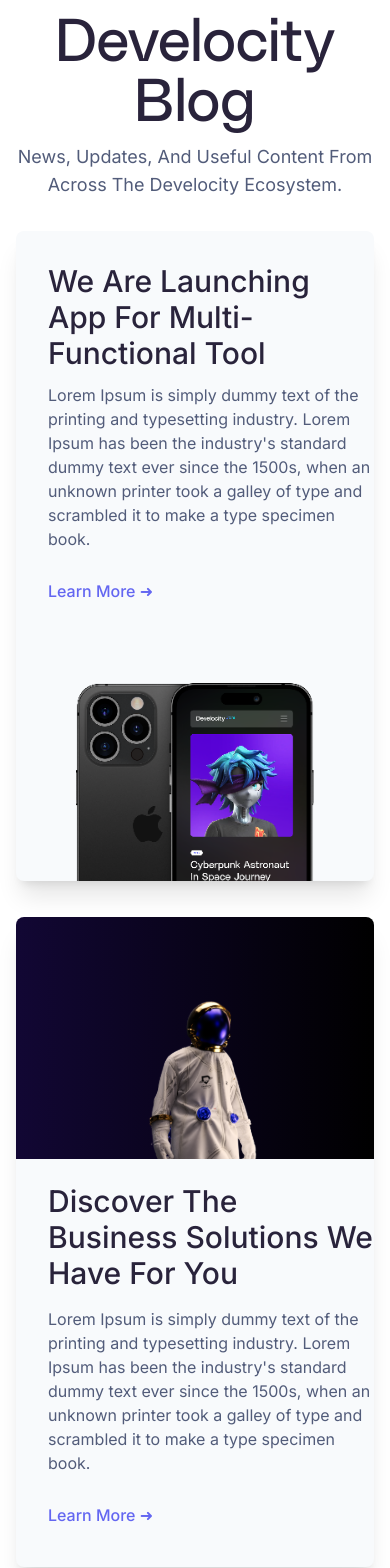
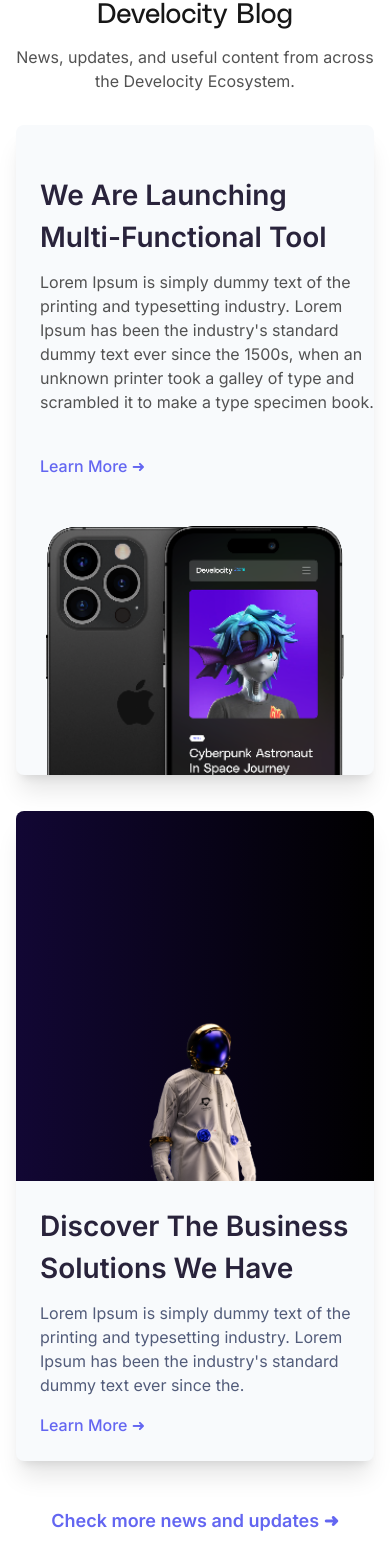
Before and after one commit to moussa32/develocity-finance, a React (Vite) app: page / in a window 390 px wide. Shown: the part 9659-11227 px from the top of the page. Built offline with nearby package versions, Linux system fonts and the light colour scheme.

Commit message:
edit blog in mobile screen

```diff
--- a/src/modules/Homepage/Blog.jsx
+++ b/src/modules/Homepage/Blog.jsx
@@ -4,23 +4,23 @@ import { Link } from "react-router-dom";
 
 function Blog() {
   return (
-    <div className="text-center my-32">
-      <div className=" container mx-auto">
-        <h3 className="font-PolySans text-6xl  text-[#29233B]">
+    <div className="text-center mt-28 mb-[59px] md:mt-32 md:mb-32">
+      <div className="container mx-auto">
+        <h3 className="font-PolySans text-[28px] text-[#171717] md:text-6xl  md:text-[#29233B]">
           Develocity Blog
         </h3>
-        <p className="text-lg mt-4 capitalize text-[#525C7A]">
+        <p className="text-base text-[#525252] md:text-lg mt-3 md:mt-4 md:capitalize md:text-[#525C7A]">
           News, updates, and useful content from across the Develocity
           Ecosystem.
         </p>
         <div className="flex justify-center items-center">
           <div className=" mt-8 gap-9 grid grid-cols-1 lg:grid-cols-2">
             <div className="shadow-xl bg-slate-50 flex flex-col justify-center rounded-lg overflow-hidden h-[650px] max-w-[488px]">
-              <div className="text-left ml-8 mt-8 flex flex-col">
-                <h3 className="font-sans text-3xl font-medium capitalize text-[#29233B]">
-                  We are launching App for Multi-functional Tool
+              <div className="text-left ml-4 md:ml-8 mt-8 flex flex-col">
+                <h3 className="font-sans text-[28px] font-semibold px-2 md:px-0 md:text-3xl md:font-medium capitalize text-[#29233B]">
+                  We are launching <span className="hidden md:inline-block">App for</span> Multi-functional Tool
                 </h3>
-                <p className="text-base mt-3 text-[#525C7A]">
+                <p className="text-base mt-3 pl-2 md:pl-0 text-[#525252] md:text-[#525C7A]">
                   Lorem Ipsum is simply dummy text of the printing and
                   typesetting industry. Lorem Ipsum has been the industry's
                   standard dummy text ever since the 1500s, when an unknown
@@ -29,40 +29,40 @@ function Blog() {
                 </p>
                 <Link
                   to={"blog"}
-                  className="mt-7 font-medium flex gap-2 text-indigo-500"
+                  className="mt-10 md:mt-7 pl-2 md:pl-0 font-medium flex gap-2 text-indigo-500"
                 >
                   Learn More &#10140;
                 </Link>
               </div>
-              <div className="flex justify-center h-[700px]">
-                <div className="relative w-4/6">
-                  <div className="absolute top-20 md:top-6 w-full">
+              <div className="flex justify-center h-[280px] md:h-[700px]">
+                <div className="relative w-5/6 md:w-4/6">
+                  <div className="absolute top-12 md:top-6 w-full">
                     <img className="w-full" src={phoneImage} />
                   </div>
                 </div>
               </div>
             </div>
 
-            <div className="shadow-xl bg-slate-50	 flex flex-col pb-10 rounded-lg h-[650px] max-w-[488px]">
+            <div className="shadow-xl bg-slate-50	 flex flex-col pb-6 md:pb-10 rounded-lg h-[650px] max-w-[488px]">
               <div className="realtive flex justify-center bg-gradient-to-r from-[#120734] to-[#000000] rounded-t-lg h-[382px]">
                 <div className="absolute self-end ">
                   <img className="w-10/12" src={manImage} />
                 </div>
               </div>
-              <div className="text-left max-w-[424px] ml-8 mt-3 flex flex-col ">
-                <h3 className="font-sans text-3xl mt-3 font-medium capitalize  text-[#29233B]">
-                  Discover the Business Solutions we have for you
+              <div className="text-left max-w-[424px] ml-4 md:ml-8 mt-3 flex flex-col ">
+                <h3 className="font-sans text-[28px] font-semibold md:text-3xl mt-3 pl-2 md:pl-0 md:font-medium capitalize  text-[#29233B]">
+                  Discover the Business Solutions we have <span className="hidden md:inline-block">for you</span>
                 </h3>
-                <p className="text-base mt-4  text-[#525C7A]">
+                <p className="text-base mt-3 md:mt-4 pl-2 md:pl-0 text-[#525C7A]">
                   Lorem Ipsum is simply dummy text of the printing and
                   typesetting industry. Lorem Ipsum has been the industry's
-                  standard dummy text ever since the 1500s, when an unknown
+                  standard dummy text ever since the<span className="hidden md:inline-block"> 1500s, when an unknown
                   printer took a galley of type and scrambled it to make a type
-                  specimen book.
+                  specimen book</span>.
                 </p>
                 <Link
                   to={"blog"}
-                  className="mt-7 font-medium flex gap-2 text-indigo-500"
+                  className="mt-4 md:mt-7 font-medium pl-2 md:pl-0 flex gap-2 text-indigo-500"
                 >
                   Learn More &#10140;
                 </Link>
@@ -70,7 +70,7 @@ function Blog() {
             </div>
           </div>
         </div>
-        <div className="mt-[60px] text-indigo-500 font-semibold">
+        <div className="text-lg mt-[46px] md:mt-[60px] text-indigo-500 font-semibold">
           <Link to={"terms-and-conditions"}>
             Check more news and updates &#10140;
           </Link>
```
